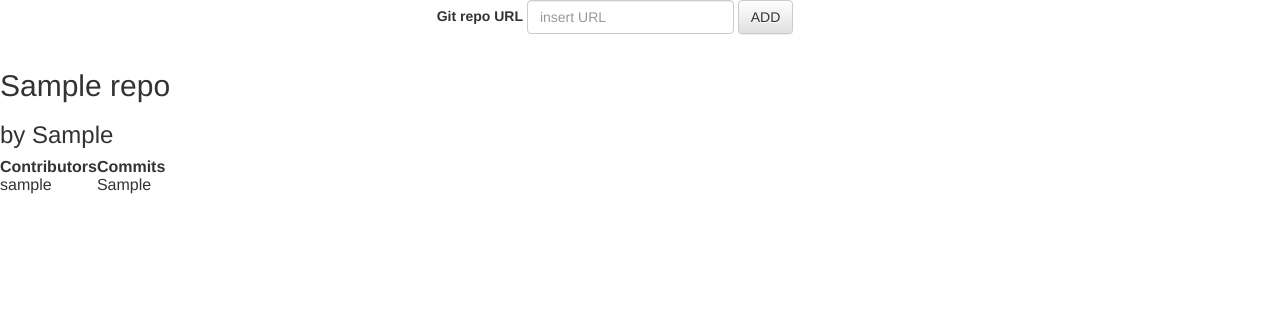
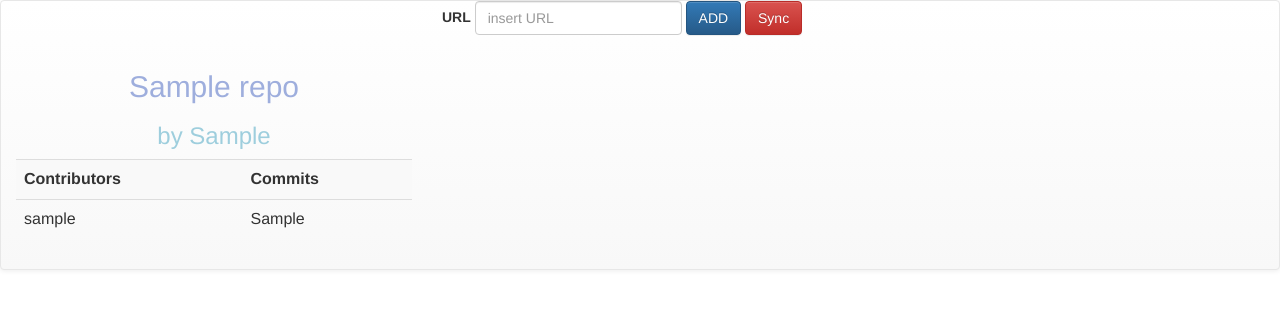
Before and after one commit to mesodiar/git_project, a Django app: page / in a window 1280 px wide. Shown: the top 309 px of the page. Run offline with Django 3.2, Linux system fonts and the light colour scheme; tables that the repository leaves empty hold one stand-in row (values such as "Sample post"); some libraries are stand-ins or nearby versions.

Commit message:
Edit template :koala:

```diff
--- a/templates/home.html
+++ b/templates/home.html
@@ -10,16 +10,19 @@
   <!-- Latest compiled and minified JavaScript -->
   <script src="https://maxcdn.bootstrapcdn.com/bootstrap/3.3.7/js/bootstrap.min.js" integrity="sha384-Tc5IQib027qvyjSMfHjOMaLkfuWVxZxUPnCJA7l2mCWNIpG9mGCD8wGNIcPD7Txa" crossorigin="anonymous"></script>
 <body>
+  <nav class="navbar navbar-default">
+    <div class="container-fluid">
       <div class="row">
         <div class="col-md-4"></div>
         <div class="col-md-4">
           <form class="form-inline" method="post">
             {% csrf_token %}
             <div class="form-group">
-          <label for="input_url">Git repo URL</label>
+              <label for="input_url">URL</label>
               <input name="input_url" type="text" class="form-control" id="input_url" placeholder="insert URL">
             </div>
-        <button type="submit" class="btn btn-default" value="OK">ADD</button>
+            <button type="submit" class="btn btn-primary" value="OK">ADD</button>
+            <button type="submit" class="btn btn-danger" value="OK">Sync</button>
           </form>
 
           <!-- <img src="{% static '' %}{{ kitten_image }}"></div> -->
@@ -29,9 +32,9 @@
       <div class="row">
         {% for repo_name in repo_names %}
           <div class="col-md-4">
-        <h2>{{ repo_name.name }}</h2>
-        <h3>by {{ repo_name.owner }}</h3>
-        <table>
+            <h2 align="center" style="color:#9eaedd">{{ repo_name.name }}</h2>
+            <h3 align="center" style="color:#9ecedd">by {{ repo_name.owner }}</h3>
+            <table class="table table-striped">
             <th>Contributors</th>
             <th>Commits</th>
               {% for contributor in contributors %}
@@ -46,5 +49,7 @@
           </div>
         {% endfor %}
       </div>
+    </div>
+  </nav>
 </body>
 </html>
```
Lines whose indentation alone changed are shown as unchanged.
